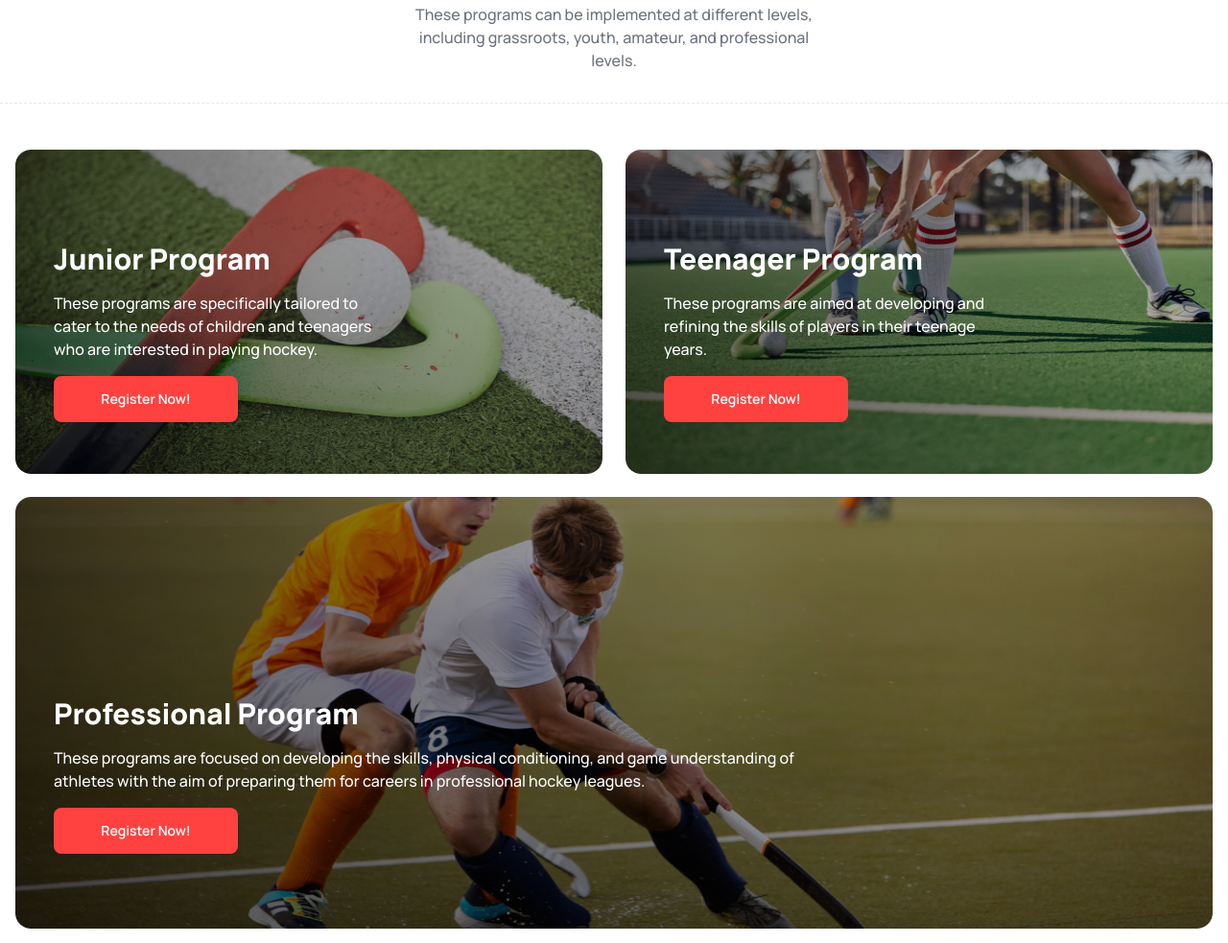
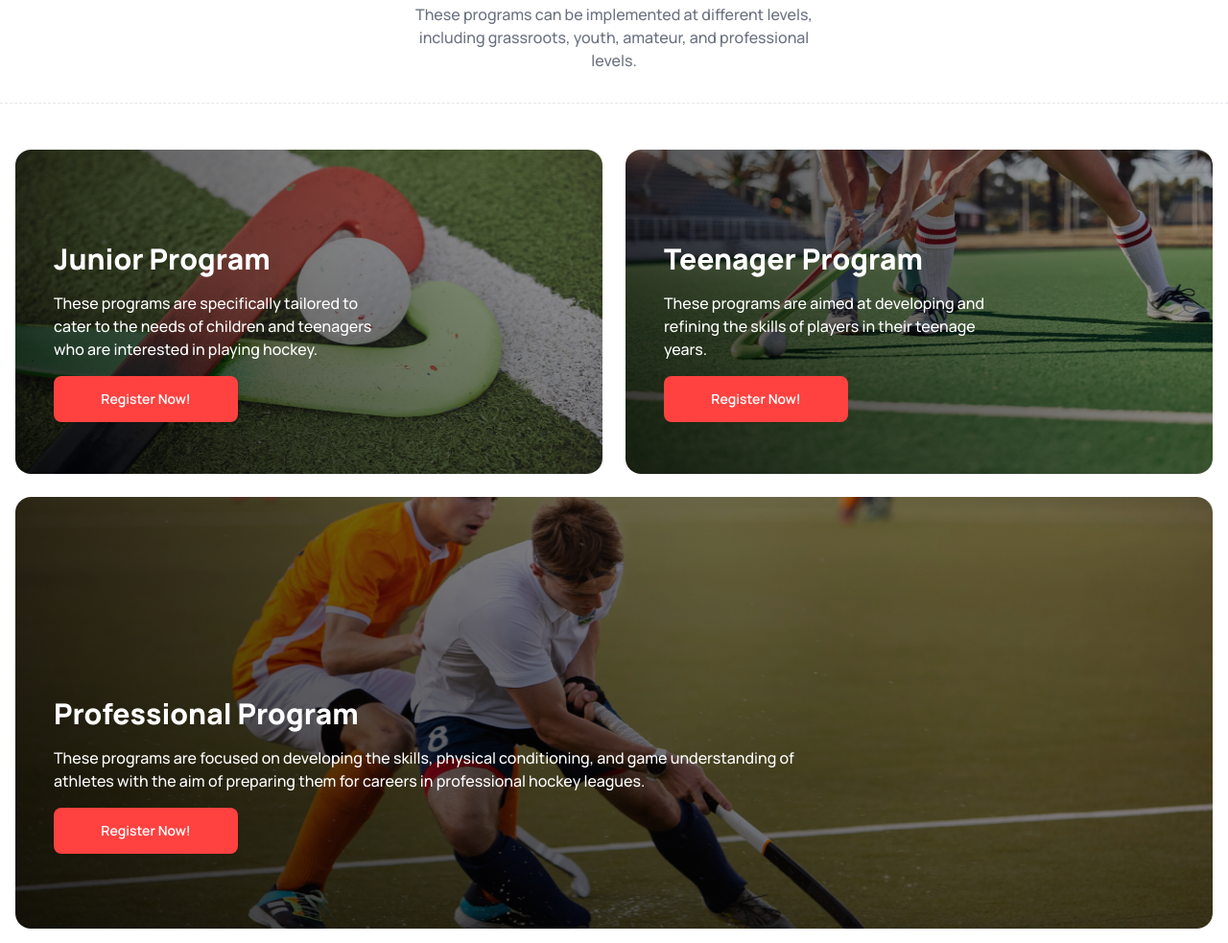
Before and after one commit to nahidraz23/hockeys, a plain HTML site: page index.html in a window 1280 px wide. Shown: the part 1509-2492 px from the top of the page at 96% size. Drawn offline with nearby package versions, Linux system fonts and the light colour scheme.

Commit message:
css updated

```diff
--- a/index.html
+++ b/index.html
@@ -200,7 +200,7 @@
             <div class="p-4 space-y-6">
                 <div class="grid grid-cols-1 lg:grid-cols-2 gap-6">
                     <div
-                        class="w-full h-[244px] lg:h-[338px] flex flex-col flex-1 bg-[linear-gradient(45deg,rgba(0,0,0,0.7),rgba(19,19,24,0.2)),url('./Images/2.png')] bg-repeat-round rounded-2xl px-6 lg:px-10 space-y-3 lg:space-y-4">
+                        class="w-full h-[244px] lg:h-[338px] flex flex-col flex-1 bg-[linear-gradient(45deg,rgba(0,0,0,0.8),rgba(19,19,24,0.3)),url('./Images/2.png')] bg-repeat-round rounded-2xl px-6 lg:px-10 space-y-3 lg:space-y-4">
                         <h1 class="text-xl lg:text-3xl font-extrabold text-white mt-6 lg:mt-24">Junior Program</h1>
                         <p class="text-sm lg:text-base font-medium text-white w-auto lg:w-2/3">
                             These programs are specifically tailored to cater to the needs of children and teenagers who
@@ -211,7 +211,7 @@
                             Now!</button>
                     </div>
                     <div
-                        class="w-full h-[244px] lg:h-[338px] flex flex-col flex-1 bg-[linear-gradient(45deg,rgba(0,0,0,0.7),rgba(19,19,24,0.2)),url('./Images/3.png')] bg-repeat-round rounded-2xl px-6 lg:px-10 space-y-3 lg:space-y-4">
+                        class="w-full h-[244px] lg:h-[338px] flex flex-col flex-1 bg-[linear-gradient(45deg,rgba(0,0,0,0.8),rgba(19,19,24,0.3)),url('./Images/3.png')] bg-repeat-round rounded-2xl px-6 lg:px-10 space-y-3 lg:space-y-4">
                         <h1 class="text-xl lg:text-3xl font-extrabold text-white mt-6 lg:mt-24">Teenager Program</h1>
                         <p class="text-sm lg:text-base font-medium text-white w-auto lg:w-2/3">
                             These programs are aimed at developing and refining the skills of players in their teenage
@@ -223,7 +223,7 @@
                     </div>
                 </div>
                 <div
-                    class="w-full h-[244px] lg:h-[450px] flex flex-col flex-1 bg-[linear-gradient(45deg,rgba(0,0,0,0.7),rgba(19,19,24,0.2)),url('./Images/4.png')] bg-repeat-round rounded-2xl px-6 lg:px-10 space-y-3 lg:space-y-4">
+                    class="w-full h-[244px] lg:h-[450px] flex flex-col flex-1 bg-[linear-gradient(45deg,rgba(0,0,0,0.8),rgba(19,19,24,0.3)),url('./Images/4.png')] bg-repeat-round rounded-2xl px-6 lg:px-10 space-y-3 lg:space-y-4">
                     <h1 class="text-xl lg:text-3xl font-extrabold text-white mt-6 lg:mt-52">Professional Program</h1>
                     <p class="text-sm lg:text-base font-medium text-white w-auto lg:w-2/3">
                         These programs are focused on developing the skills, physical conditioning, and game
```
